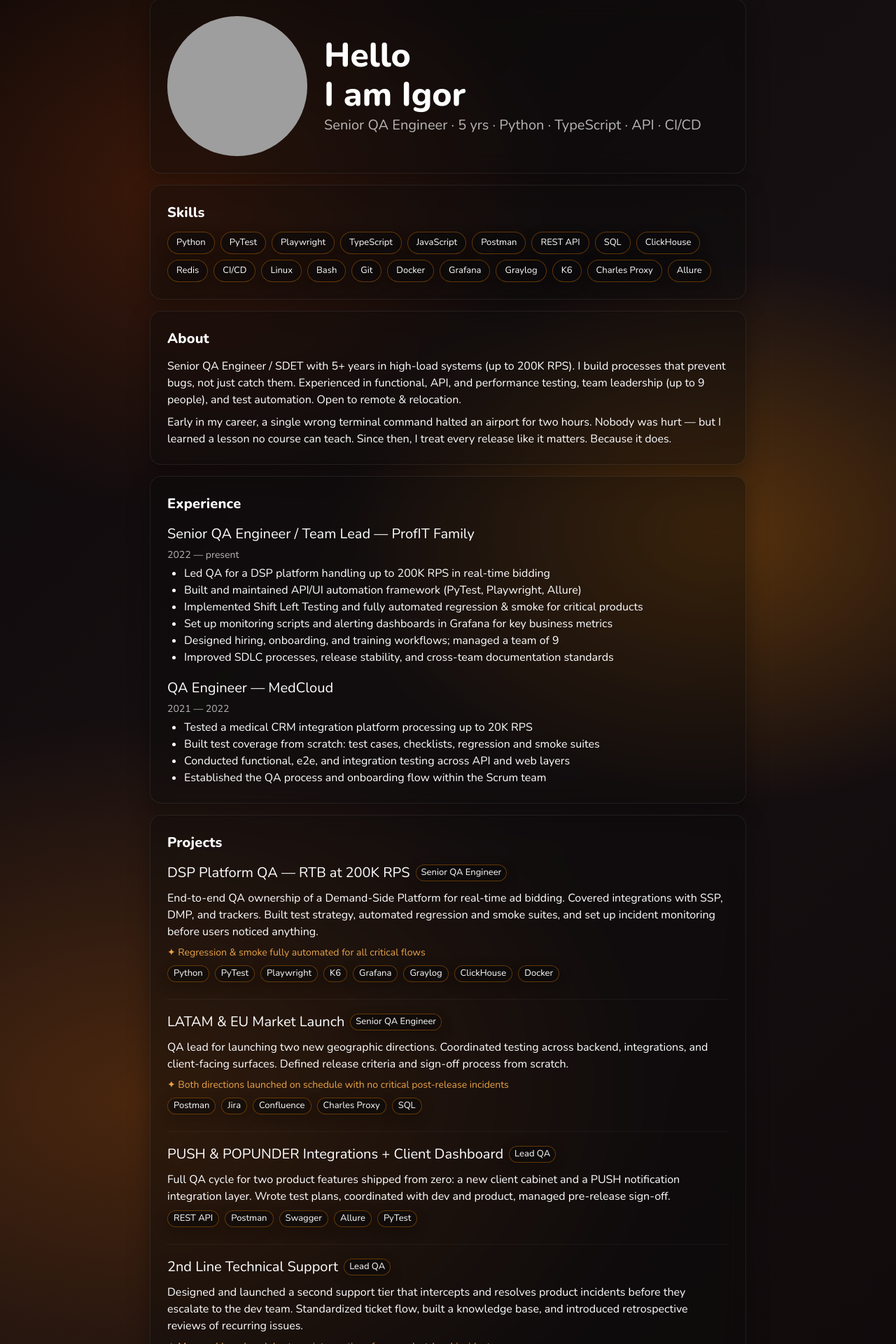
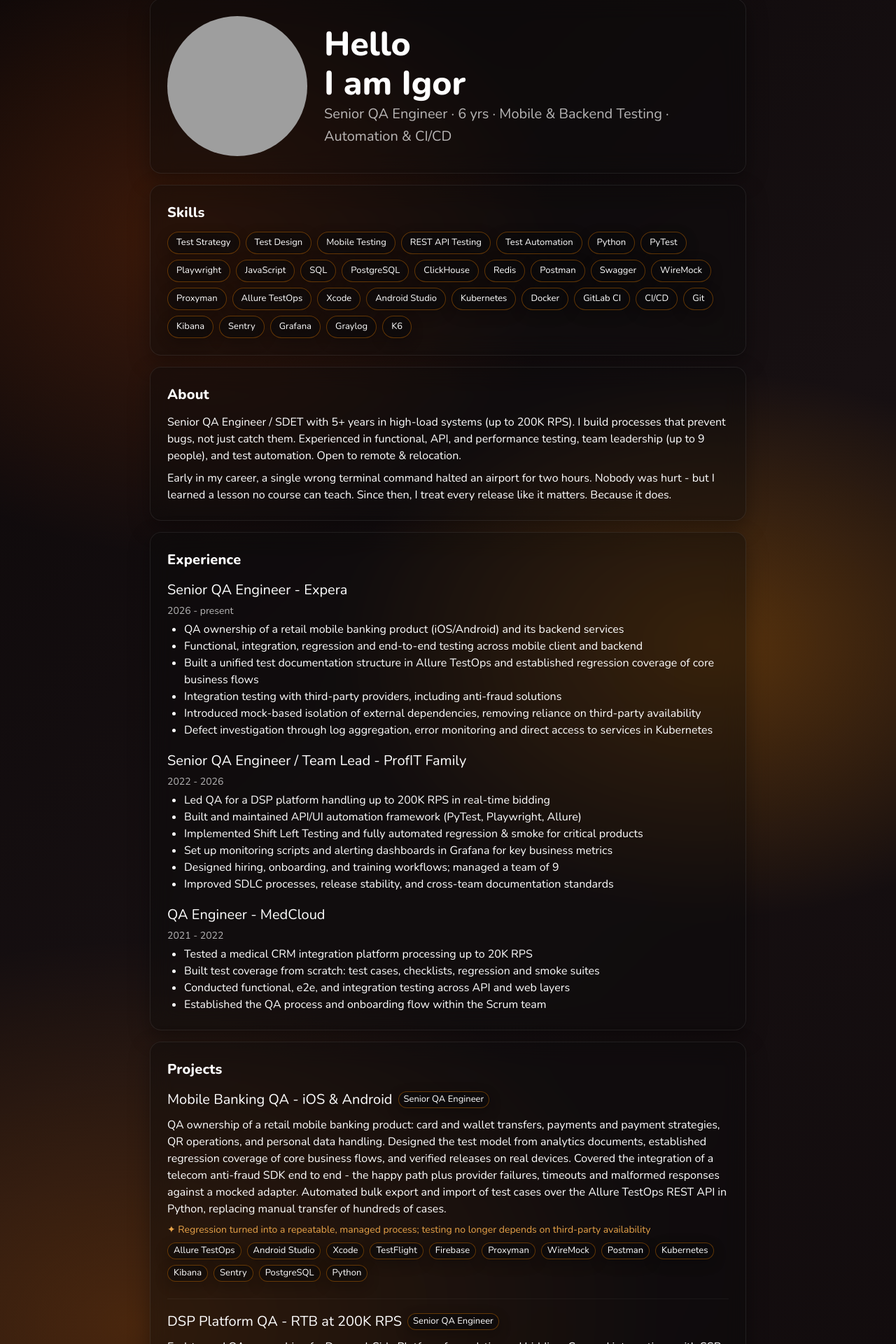
Before and after one commit to KA2NN/KA2NN.github.io, a React (Create React App) app: page / in a window 1280 px wide. Shown: the part 50-1970 px from the top of the page at 70% size. Built offline with nearby package versions, Linux system fonts and the light colour scheme; grey boxes are pictures that could not be loaded.

Commit message:
Renew info

```diff
--- a/src/App.tsx
+++ b/src/App.tsx
@@ -49,7 +49,7 @@ export default function App() {
             <Stack spacing={2}>
               {experience.map((item) => (
                 <Stack key={`${item.company}-${item.period}`} spacing={0.5}>
-                  <Typography variant="h6">{item.role} — {item.company}</Typography>
+                  <Typography variant="h6">{item.role} - {item.company}</Typography>
                   <Typography variant="body2" color="text.secondary">{item.period}</Typography>
                   <Stack component="ul" sx={{ pl: 3, my: 0 }}>
                     {item.bullets.map((b) => (
@@ -94,7 +94,7 @@ export default function App() {
                 <Stack key={l.language} direction="row" spacing={1.5} alignItems="center">
                   <Typography>{l.code}</Typography>
                   <Typography fontWeight={600}>{l.language}</Typography>
-                  <Typography variant="body2" color="text.secondary">— {l.level}</Typography>
+                  <Typography variant="body2" color="text.secondary">- {l.level}</Typography>
                 </Stack>
               ))}
             </Stack>
--- a/src/data/profile.ts
+++ b/src/data/profile.ts
@@ -50,16 +50,18 @@ export type ProfileItem = {
 
 export const profile: ProfileItem = {
   name: "Igor",
-  title: "Senior QA Engineer · 5 yrs · Python · TypeScript · API · CI/CD",
+  title: "Senior QA Engineer · 6 yrs · Mobile & Backend Testing · Automation & CI/CD",
   about: [
     "Senior QA Engineer / SDET with 5+ years in high-load systems (up to 200K RPS). I build processes that prevent bugs, not just catch them. Experienced in functional, API, and performance testing, team leadership (up to 9 people), and test automation. Open to remote & relocation.",
-    "Early in my career, a single wrong terminal command halted an airport for two hours. Nobody was hurt — but I learned a lesson no course can teach. Since then, I treat every release like it matters. Because it does.",
+    "Early in my career, a single wrong terminal command halted an airport for two hours. Nobody was hurt - but I learned a lesson no course can teach. Since then, I treat every release like it matters. Because it does.",
   ],
   skills: [
-    "Python", "PyTest", "Playwright", "TypeScript", "JavaScript",
-    "Postman", "REST API", "SQL", "ClickHouse", "Redis",
-    "CI/CD", "Linux", "Bash", "Git", "Docker",
-    "Grafana", "Graylog", "K6", "Charles Proxy", "Allure",
+    "Test Strategy", "Test Design", "Mobile Testing", "REST API Testing", "Test Automation",
+    "Python", "PyTest", "Playwright", "JavaScript", "SQL",
+    "PostgreSQL", "ClickHouse", "Redis", "Postman", "Swagger",
+    "WireMock", "Proxyman", "Allure TestOps", "Xcode", "Android Studio",
+    "Kubernetes", "Docker", "GitLab CI", "CI/CD", "Git",
+    "Kibana", "Sentry", "Grafana", "Graylog", "K6",
   ],
   contacts: {
     email: "mrcosha6@gmail.com",
@@ -68,12 +70,12 @@ export const profile: ProfileItem = {
     linkedin: "igor-kondurov-022939228",
   },
   languages: [
-    { language: "English", level: "B2 — Upper Intermediate", code: "🇬🇧" },
+    { language: "English", level: "B2 - Upper Intermediate", code: "🇬🇧" },
     { language: "Russian",  level: "Native",                  code: "🇷🇺" },
     { language: "Ukrainian", level: "Native",                 code: "🇺🇦" },
   ],
   certifications: [
-    { name: "ISTQB Foundation — Software Testing", issuer: "Stepik",   year: "2021" },
+    { name: "ISTQB Foundation - Software Testing", issuer: "Stepik",   year: "2021" },
     { name: "Crash Course on Python",               issuer: "Google / Coursera", year: "2022" },
     { name: "Python Automation QA",                 issuer: "Hexlet",   year: "2023" },
     { name: "Performance Testing",                  issuer: "Otus",     year: "2024" },
@@ -81,10 +83,23 @@ export const profile: ProfileItem = {
     { name: "JavaScript QA Engineer",               issuer: "Otus",     year: "2024" },
   ],
   experience: [
+      {
+      company: "Expera",
+      role: "Senior QA Engineer",
+      period: "2026 - present",
+      bullets: [
+        "QA ownership of a retail mobile banking product (iOS/Android) and its backend services",
+        "Functional, integration, regression and end-to-end testing across mobile client and backend",
+        "Built a unified test documentation structure in Allure TestOps and established regression coverage of core business flows",
+        "Integration testing with third-party providers, including anti-fraud solutions",
+        "Introduced mock-based isolation of external dependencies, removing reliance on third-party availability",
+        "Defect investigation through log aggregation, error monitoring and direct access to services in Kubernetes",
+      ],
+    },
     {
       company: "ProfIT Family",
       role: "Senior QA Engineer / Team Lead",
-      period: "2022 — present",
+      period: "2022 - 2026",
       bullets: [
         "Led QA for a DSP platform handling up to 200K RPS in real-time bidding",
         "Built and maintained API/UI automation framework (PyTest, Playwright, Allure)",
@@ -97,7 +112,7 @@ export const profile: ProfileItem = {
     {
       company: "MedCloud",
       role: "QA Engineer",
-      period: "2021 — 2022",
+      period: "2021 - 2022",
       bullets: [
         "Tested a medical CRM integration platform processing up to 20K RPS",
         "Built test coverage from scratch: test cases, checklists, regression and smoke suites",
@@ -108,7 +123,15 @@ export const profile: ProfileItem = {
   ],
   projects: [
     {
-      name: "DSP Platform QA — RTB at 200K RPS",
+      name: "Mobile Banking QA - iOS & Android",
+      description: "QA ownership of a retail mobile banking product: card and wallet transfers, payments and payment strategies, QR operations, and personal data handling. Designed the test model from analytics documents, established regression coverage of core business flows, and verified releases on real devices. Covered the integration of a telecom anti-fraud SDK end to end - the happy path plus provider failures, timeouts and malformed responses against a mocked adapter. Automated bulk export and import of test cases over the Allure TestOps REST API in Python, replacing manual transfer of hundreds of cases.",
+      impact: "Regression turned into a repeatable, managed process; testing no longer depends on third-party availability",
+      role: "Senior QA Engineer",
+      type: "work",
+      stack: ["Allure TestOps", "Android Studio", "Xcode", "TestFlight", "Firebase", "Proxyman", "WireMock", "Postman", "Kubernetes", "Kibana", "Sentry", "PostgreSQL", "Python"],
+    },
+    {
+      name: "DSP Platform QA - RTB at 200K RPS",
       description: "End-to-end QA ownership of a Demand-Side Platform for real-time ad bidding. Covered integrations with SSP, DMP, and trackers. Built test strategy, automated regression and smoke suites, and set up incident monitoring before users noticed anything.",
       impact: "Regression & smoke fully automated for all critical flows",
       role: "Senior QA Engineer",
```
